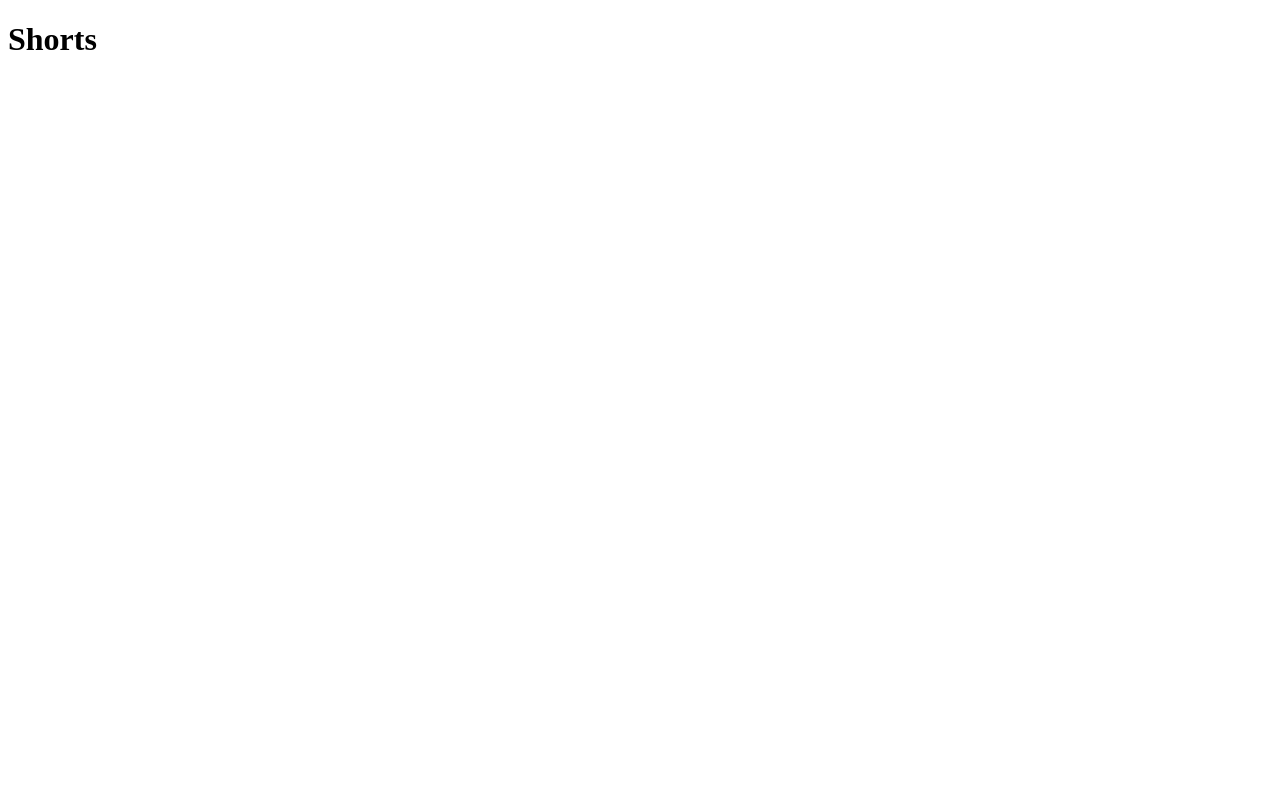
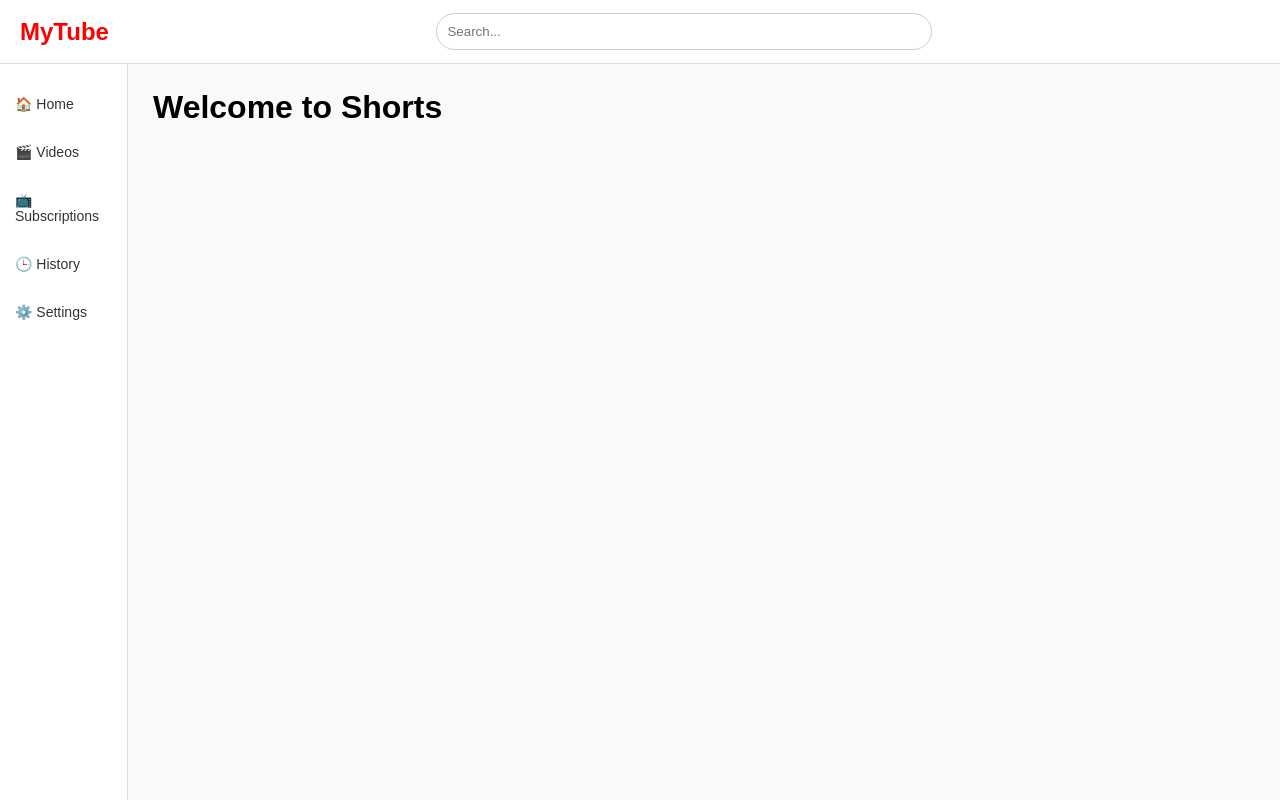
Before and after one commit to zumonhossain/youtube_clone, a Django app: page /shorts/ in a window 1280 px wide. Before the commit the page is almost empty. Run offline with Django 5.2, Linux system fonts and the light colour scheme.

Commit message:
common section fixed

```diff
--- a/config/settings.py
+++ b/config/settings.py
@@ -42,6 +42,7 @@ INSTALLED_APPS = [
     'django.contrib.messages',
     'django.contrib.staticfiles',
     'shorts',
+    'main',
 ]
 
 MIDDLEWARE = [
--- /dev/null
+++ b/main/apps.py
@@ -0,0 +1,5 @@
+from django.apps import AppConfig
+
+
+class MainConfig(AppConfig):
+    name = 'main'
--- /dev/null
+++ b/main/templates/base.html
@@ -0,0 +1,140 @@
+
+<!DOCTYPE html>
+<html lang="en">
+<head>
+    <meta charset="UTF-8">
+    <meta name="viewport" content="width=device-width, initial-scale=1.0">
+    <title>{% block title %}My Website{% endblock %}</title>
+
+    <style>
+        * {
+            margin: 0;
+            padding: 0;
+            box-sizing: border-box;
+        }
+
+        body {
+            font-family: Arial, sans-serif;
+            background-color: #f9f9f9;
+        }
+
+        /* Top Header: 8% height */
+        .header {
+            position: fixed;
+            top: 0;
+            left: 0;
+            width: 100%;
+            height: 8vh;
+            background-color: white;
+            display: flex;
+            align-items: center;
+            padding: 0 20px;
+            border-bottom: 1px solid #ddd;
+            z-index: 1000;
+        }
+
+        .logo {
+            font-size: 24px;
+            font-weight: bold;
+            color: #ff0000;
+        }
+
+        .search-box {
+            margin: auto;
+            width: 40%;
+            padding: 10px;
+            border: 1px solid #ccc;
+            border-radius: 20px;
+        }
+
+        /* Left Sidebar: 10% width */
+        .sidebar {
+            position: fixed;
+            top: 8vh;
+            left: 0;
+            width: 10%;
+            height: 92vh;
+            background-color: white;
+            border-right: 1px solid #ddd;
+            padding: 20px 10px;
+        }
+
+        .sidebar a {
+            display: block;
+            text-decoration: none;
+            color: #333;
+            padding: 12px 5px;
+            border-radius: 8px;
+            margin-bottom: 8px;
+            font-size: 14px;
+        }
+
+        .sidebar a:hover {
+            background-color: #eaeaea;
+        }
+
+        /* Dynamic Content: remaining page */
+        .main-content {
+            margin-top: 8vh;
+            margin-left: 10%;
+            width: 90%;
+            min-height: 92vh;
+            padding: 25px;
+        }
+
+        /* Responsive layout */
+        @media (max-width: 768px) {
+            .sidebar {
+                width: 65px;
+                padding: 10px 5px;
+            }
+
+            .sidebar a {
+                font-size: 10px;
+                text-align: center;
+            }
+
+            .main-content {
+                margin-left: 65px;
+                width: calc(100% - 65px);
+                padding: 15px;
+            }
+
+            .search-box {
+                width: 45%;
+            }
+        }
+    </style>
+</head>
+
+<body>
+
+    <!-- Top Header -->
+    <header class="header">
+        <div class="logo">MyTube</div>
+
+        <input
+            type="search"
+            class="search-box"
+            placeholder="Search..."
+            aria-label="Search"
+        >
+    </header>
+
+    <!-- Left Sidebar -->
+    <aside class="sidebar">
+        <a href="/">🏠 Home</a>
+        <a href="/videos/">🎬 Videos</a>
+        <a href="/subscriptions/">📺 Subscriptions</a>
+        <a href="/history/">🕒 History</a>
+        <a href="/settings/">⚙️ Settings</a>
+    </aside>
+
+    <!-- Dynamic Content -->
+    <main class="main-content">
+        {% block content %}
+        {% endblock %}
+    </main>
+
+</body>
+</html>
--- /dev/null
+++ b/main/views.py
@@ -0,0 +1,3 @@
+from django.shortcuts import render
+
+# Create your views here.
--- a/shorts/templates/shorts.html
+++ b/shorts/templates/shorts.html
@@ -1,11 +1,12 @@
-<!doctype html>
-<html lang="en">
-  <head>
-    <meta charset="UTF-8" />
-    <meta name="viewport" content="width=device-width, initial-scale=1.0" />
-    <title>Shorts</title>
-  </head>
-  <body>
-    <h1>Shorts</h1>
-  </body>
-</html>
+
+{% extends "base.html" %}
+
+{% block title %}
+  Shorts Page
+{% endblock %}
+
+{% block content %}
+
+  <h1>Welcome to Shorts</h1>
+
+{% endblock %}
```
Also changed, not shown: shorts/templates/music.html (+11 -11 lines), shorts/templates/watch.html (+12 -11 lines), main/__init__.py (added).
